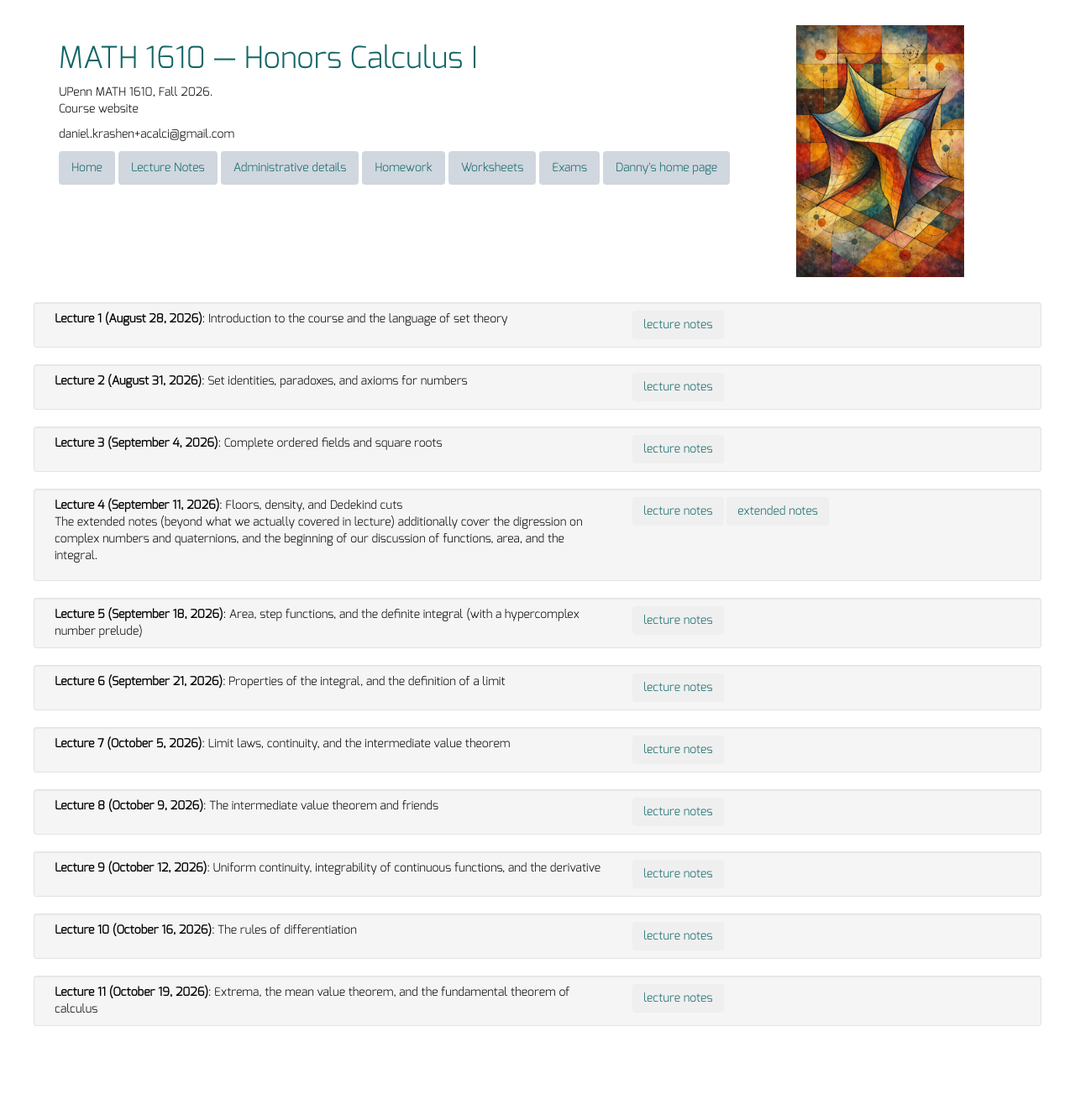
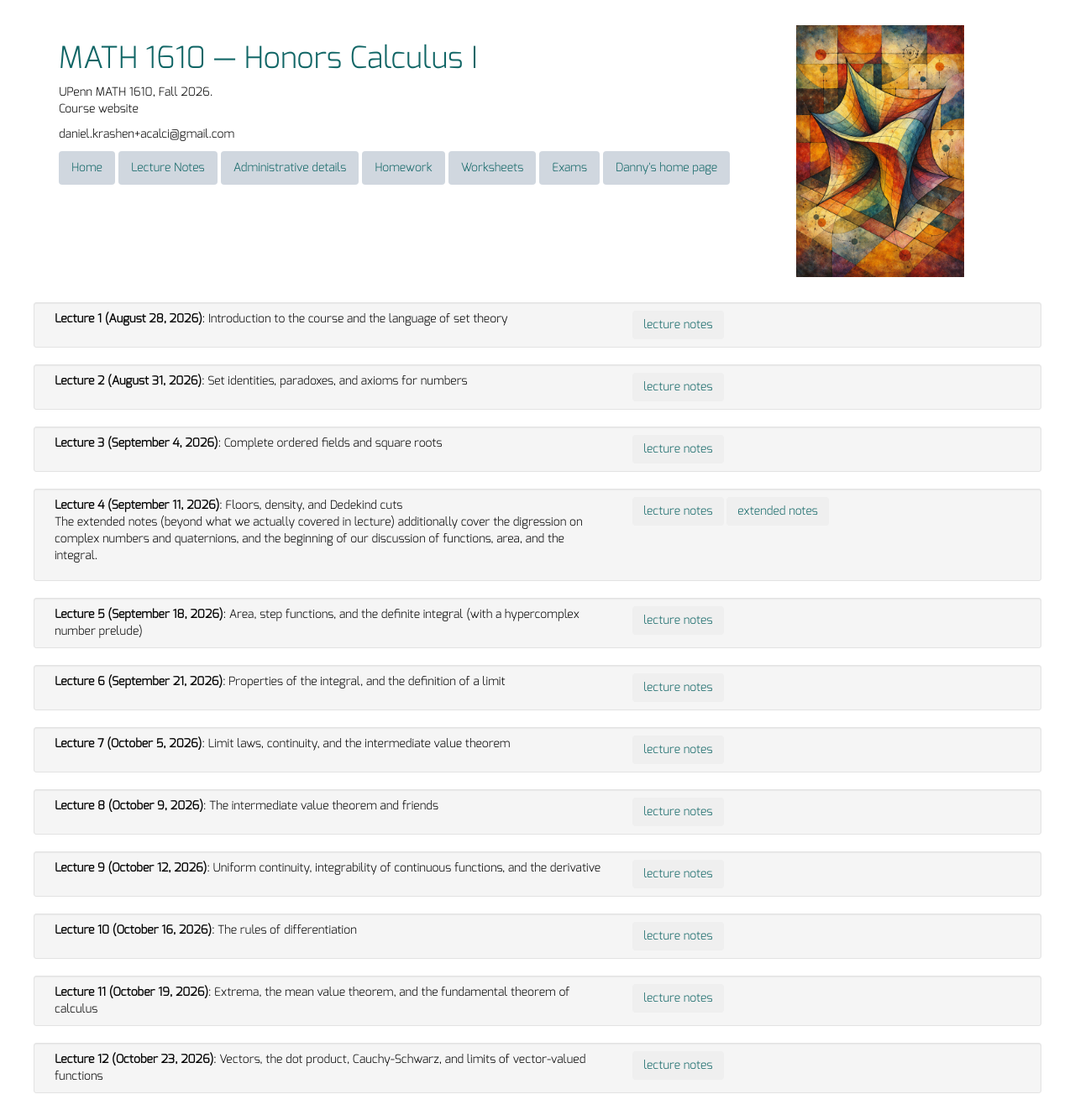
Before and after one commit to dkrashen/honors-calculus-1610, a Jekyll site: the page built from lectures/index.html, in a window 1280 px wide. Shown: the whole page at 84% size. Built offline with Jekyll 4.4.1, drawn with Linux system fonts in a browser that asks for light colours; nearby versions of some CDN libraries; before the commit the page ends 1242 px from its top, so only the background shows below that.

Commit message:
add lecture 12 slides; correct second derivative test in lecture 11
Lecture 11's second derivative test now states the continuity of f''
that was left out in lecture, with a correction note.

Co-Authored-By: Claude Opus 5.5 <noreply@anthropic.com>

```diff
--- a/_data/lectures.yml
+++ b/_data/lectures.yml
@@ -33,3 +33,6 @@
 - title: "Lecture 11 (October 19, 2026)"
   description: "Extrema, the mean value theorem, and the fundamental theorem of calculus"
   filename: "lecture11-slides.pdf"
+- title: "Lecture 12 (October 23, 2026)"
+  description: "Vectors, the dot product, Cauchy-Schwarz, and limits of vector-valued functions"
+  filename: "lecture12-slides.pdf"
```
Also changed, not shown: 2 other files.
